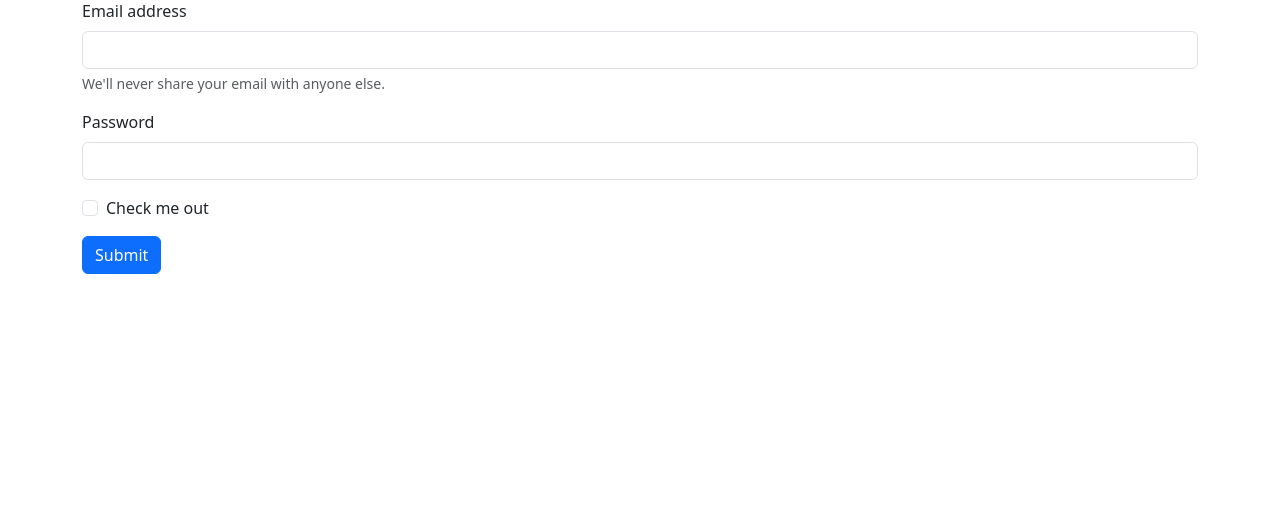
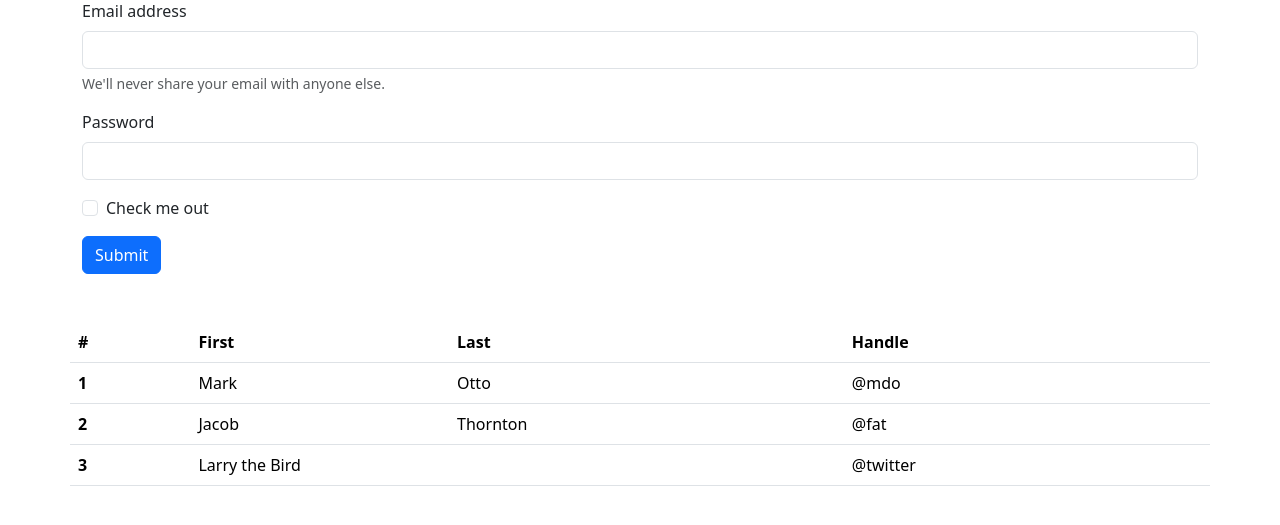
Before and after one commit to sahil8423379922/Flask-Project, a Flask app: page / in a window 1280 px wide. Shown: the part 105-630 px from the top of the page. Run offline with Flask 3, Linux system fonts and the light colour scheme.

Commit message:
Code Changed on 8-1-2024

```diff
--- a/app.py
+++ b/app.py
@@ -1,11 +1,48 @@
 from flask import Flask , render_template
+from flask_sqlalchemy import SQLAlchemy
+from datetime import datetime
+
 app = Flask(__name__)
+
+
+app.config['SQLALCHEMY_TRACK_MODIFICATIONS']=False
+app.config['SQLALCHEMY_DATABASE_URI']="sqlite:///storage.db"
+
+
+
+app.app_context()
+db =SQLAlchemy(app)
+
+class db_model(db.Model):
+    sno =db.Column(db.Integer,primary_key=True)
+    title=db.Column(db.String(200),nullable=False)
+    desc=db.Column(db.String(500),nullable = False)
+    date_of_task =db.Column(db.DateTime, default =datetime.utcnow)
+
+
+    def __repr__(self) -> str:
+        return "{self.sno}-{self.title}"
+
 
 @app.route('/')
 def hello_world():
+
+    title ="Sample"
+    desc="Computer is a electroic device"
+    task =db_model(title = title, desc=desc)
+    db.session.add(task)
+    db.session.commit()
+
     return render_template('index.html')
 
 
 @app.route('/about')
 def about():
     return 'This is a about page'
+
+
+
+if __name__ =="__main__":
+    with app.app_context():
+        db.create_all()
+        app.run(debug=True)
--- a/templates/index.html
+++ b/templates/index.html
@@ -99,6 +99,38 @@
 
     <!-- Form Code is Ended-->
 
+    <!--Table Starts From Here-->
+    <table class="table container">
+      <thead>
+        <tr>
+          <th scope="col">#</th>
+          <th scope="col">First</th>
+          <th scope="col">Last</th>
+          <th scope="col">Handle</th>
+        </tr>
+      </thead>
+      <tbody>
+        <tr>
+          <th scope="row">1</th>
+          <td>Mark</td>
+          <td>Otto</td>
+          <td>@mdo</td>
+        </tr>
+        <tr>
+          <th scope="row">2</th>
+          <td>Jacob</td>
+          <td>Thornton</td>
+          <td>@fat</td>
+        </tr>
+        <tr>
+          <th scope="row">3</th>
+          <td colspan="2">Larry the Bird</td>
+          <td>@twitter</td>
+        </tr>
+      </tbody>
+    </table>
+    <!--Table Ends Here-->
+
     <script
       src="https://cdn.jsdelivr.net/npm/bootstrap@5.3.2/dist/js/bootstrap.bundle.min.js"
       integrity="sha384-C6RzsynM9kWDrMNeT87bh95OGNyZPhcTNXj1NW7RuBCsyN/o0jlpcV8Qyq46cDfL"
```
Also changed, not shown: instance/storage.db (added).
